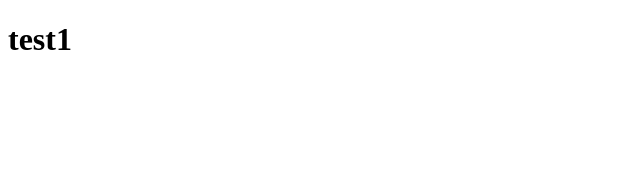
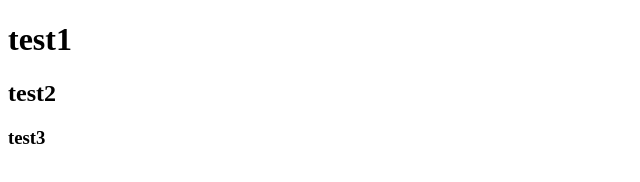
Before and after one commit to zviadbarbakadze/test, a plain HTML site: page index.html in a window 1280 px wide. Shown: the whole page, without its empty margins (0-640 px from the left). Drawn offline with Linux system fonts and the light colour scheme.

Commit message:
dedamovyaaan

```diff
--- a/index.html
+++ b/index.html
@@ -8,5 +8,7 @@
 </head>
 <body>
     <h1>test1</h1>
+    <h2>test2</h2>
+    <h3>test3</h3>
 </body>
 </html>
```
